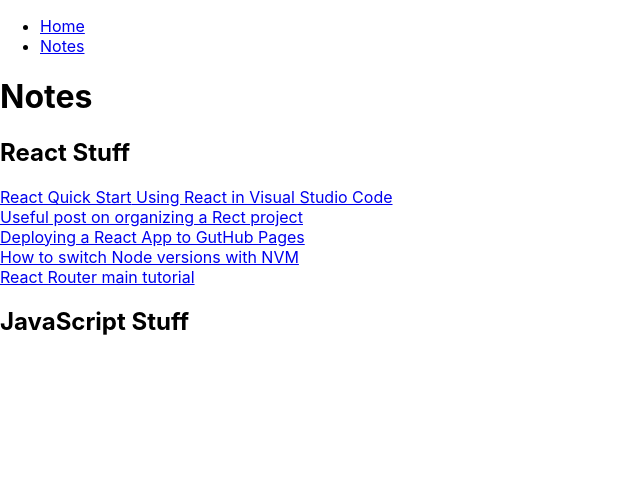
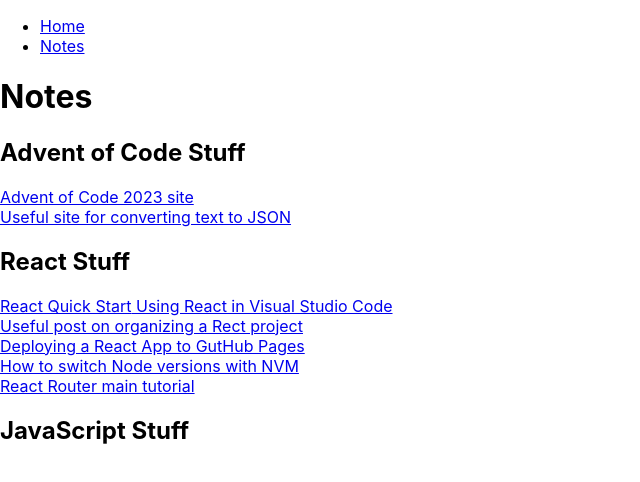
Before and after one commit to jeffphi/advent-of-code-2023, a React (Create React App) app: page /advent-of-code-2023/notes in a window 1280 px wide. Shown: the top 482 px of the page, without its empty margins (0-640 px from the left). Built offline with nearby package versions, Linux system fonts and the light colour scheme.

Commit message:
Adding content to Notes...

```diff
--- a/src/pages/notes.js
+++ b/src/pages/notes.js
@@ -2,6 +2,10 @@
     return (
         <div>
             <h1>Notes</h1>
+
+            <h2>Advent of Code Stuff</h2>
+            <a href="https://adventofcode.com/2023">Advent of Code 2023 site</a><br></br>
+            <a href="https://fraigo.github.io/text-to-json/#">Useful site for converting text to JSON</a>
             <h2>React Stuff</h2>
             <a href="https://react.dev/learn"> React Quick Start</a>
             <a href="https://code.visualstudio.com/docs/nodejs/reactjs-tutorial"> Using React in Visual Studio Code</a><br></br>
```
